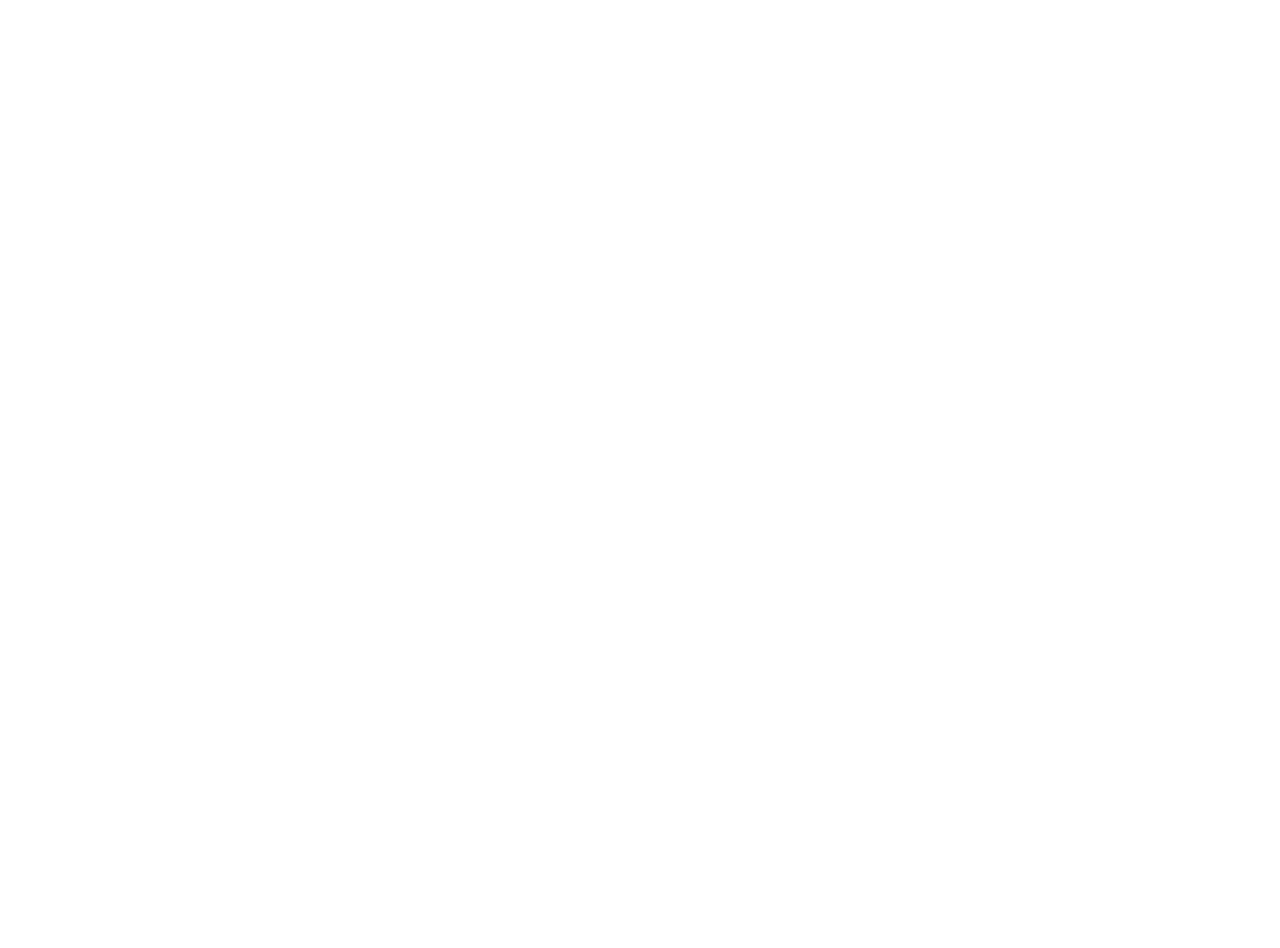
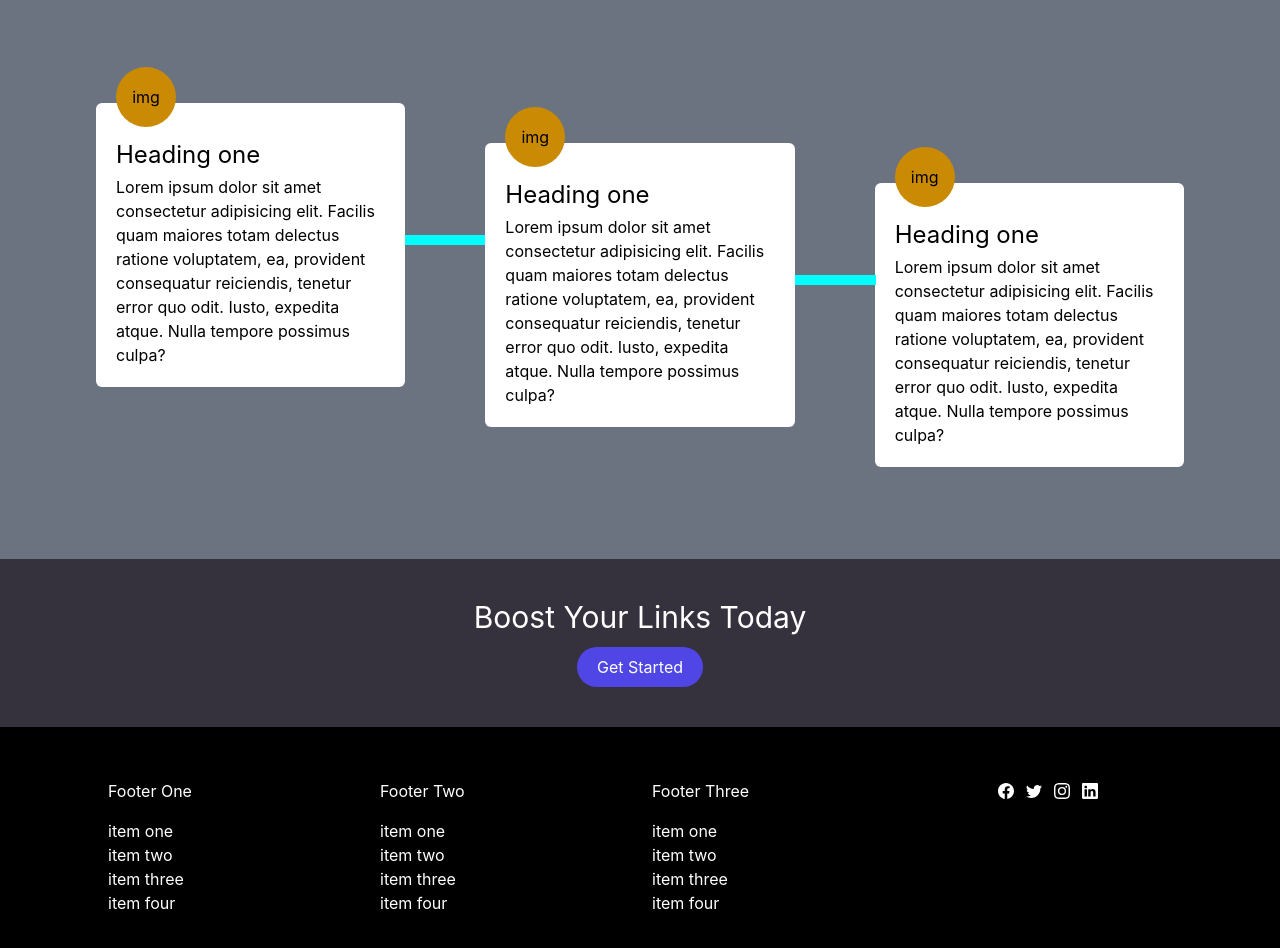
Before and after one commit to Mohimenol-Islam-Munna/URL_SHORTENING, a React (Create React App) app: page / in a window 1280 px wide. Shown: the part 880-1828 px from the top of the page. Before the commit the page ends 800 px from the top, so only its background shows below. Built offline with nearby package versions, Linux system fonts and the light colour scheme.

Commit message:
design and functionality completed

```diff
--- a/src/App.css
+++ b/src/App.css
@@ -3,3 +3,20 @@
   padding: 0;
   box-sizing: border-box;
 }
+
+.connector {
+  position: relative;
+  z-index: 1;
+}
+
+.connector::before {
+  content: "";
+  display: flex;
+  position: absolute;
+  top: calc(50% - 10px);
+  left: 100%;
+  width: 81px;
+  height: 10px;
+  z-index: -1;
+  background-color: cyan;
+}
--- a/src/App.js
+++ b/src/App.js
@@ -17,7 +17,7 @@
         <Hero />
       </div>
       <div className="bg-gray-500">
-        <div className="w-[85%] mx-auto">
+        <div className="w-[85%] mx-auto py-1">
           <Shortening />
           <AdvanceStates />
         </div>
--- a/src/components/AdvanceStates.js
+++ b/src/components/AdvanceStates.js
@@ -1,10 +1,66 @@
 import React from "react";
+import "../App.css";
 
 const AdvanceStates = () => {
   return (
     <>
-      <div className="border border-indigo-500 p-4 bg-green-500">
-        AdvanceStates
+      <div className="my-40 sm:mt-16 sm:mb-32">
+        <h2 className="mt-10 text-4xl text-center">Advance States</h2>
+        <p className="mb-14 p-5 text-center md:px-32">
+          Lorem ipsum dolor, sit amet consectetur adipisicing elit. Vero quos
+          sapiente accusantium quidem magni, officia ullam veniam, maiores
+          ratione dolore neque id nulla nisi explicabo excepturi quaerat
+          veritatis odio autem.
+        </p>
+
+        <div className="mt-10 sm:py-10 flex flex-col sm:flex-row sm:justify-between sm:gap-20">
+          {/* div 1  */}
+          <div className="p-5 bg-white basis-4/12 connector rounded-md before:!hidden sm:before:!flex">
+            <div>
+              <div className="w-[60px] h-[60px] flex justify-center items-center bg-yellow-600 rounded-full -mt-14">
+                {" "}
+                img{" "}
+              </div>
+            </div>
+            <h2 className="text-2xl mt-3">Heading one</h2>
+            <p className="text-md mt-1">
+              Lorem ipsum dolor sit amet consectetur adipisicing elit. Facilis
+              quam maiores totam delectus ratione voluptatem, ea, provident
+              consequatur reiciendis, tenetur error quo odit. Iusto, expedita
+              atque. Nulla tempore possimus culpa?
+            </p>
+          </div>
+          <div className="p-5 bg-white basis-4/12 connector rounded-md relative top-10 before:!hidden sm:before:!flex">
+            <div>
+              <div className="w-[60px] h-[60px] flex justify-center items-center bg-yellow-600 rounded-full -mt-14">
+                {" "}
+                img{" "}
+              </div>
+            </div>
+            <h2 className="text-2xl mt-3">Heading one</h2>
+            <p className="text-md mt-1">
+              Lorem ipsum dolor sit amet consectetur adipisicing elit. Facilis
+              quam maiores totam delectus ratione voluptatem, ea, provident
+              consequatur reiciendis, tenetur error quo odit. Iusto, expedita
+              atque. Nulla tempore possimus culpa?
+            </p>
+          </div>
+          <div className="p-5 bg-white basis-4/12 rounded-md relative top-20">
+            <div>
+              <div className="w-[60px] h-[60px] flex justify-center items-center bg-yellow-600 rounded-full -mt-14">
+                {" "}
+                img{" "}
+              </div>
+            </div>
+            <h2 className="text-2xl mt-3">Heading one</h2>
+            <p className="text-md mt-1">
+              Lorem ipsum dolor sit amet consectetur adipisicing elit. Facilis
+              quam maiores totam delectus ratione voluptatem, ea, provident
+              consequatur reiciendis, tenetur error quo odit. Iusto, expedita
+              atque. Nulla tempore possimus culpa?
+            </p>
+          </div>
+        </div>
       </div>{" "}
     </>
   );
--- a/src/components/Boost.js
+++ b/src/components/Boost.js
@@ -1,9 +1,18 @@
-import React from 'react'
+import React from "react";
 
-const Boost=()=> {
+const Boost = () => {
   return (
-    <div className='bg-blue-300'>Boost</div>
-  )
-}
+    <div className="bg-[#35323E] p-10 text-center">
+      <div className="w-[85%] mx-auto ">
+        <h2 className="text-3xl text-white">Boost Your Links Today</h2>
+        <div className="mt-3">
+          <button className="bg-indigo-600 px-5 py-2 rounded-full text-white">
+            Get Started
+          </button>
+        </div>
+      </div>
+    </div>
+  );
+};
 
 export default Boost;
--- a/src/components/Footer.js
+++ b/src/components/Footer.js
@@ -1,9 +1,59 @@
-import React from 'react'
+import React from "react";
+import { BsFacebook, BsTwitter, BsInstagram , BsLinkedin} from "react-icons/bs";
 
 const Footer = () => {
   return (
-    <div>Footer</div>
-  )
-}
+    <div className="bg-[black] py-10">
+      <div className="w-[85%] mx-auto flex flex-col sm:flex-row">
+        <div className="basis-3/12 p-3">
+          <h2 className="text-white text-center sm:text-left">Footer One</h2>
+          <ul className="mt-4 text-white text-center sm:text-left">
+            <li>item one</li>
+            <li>item two</li>
+            <li>item three</li>
+            <li>item four</li>
+          </ul>
+        </div>
+        <div className="basis-3/12 p-3">
+          <h2 className="text-white text-center sm:text-left">Footer Two</h2>
+          <ul className="mt-4 text-white text-center sm:text-left">
+            <li>item one</li>
+            <li>item two</li>
+            <li>item three</li>
+            <li>item four</li>
+          </ul>
+        </div>
+        <div className="basis-3/12 p-3">
+          <h2 className="text-white text-center sm:text-left">Footer Three</h2>
+          <ul className="mt-4 text-white text-center sm:text-left">
+            <li>item one</li>
+            <li>item two</li>
+            <li>item three</li>
+            <li>item four</li>
+          </ul>
+        </div>
+        <div className="basis-3/12 p-3">
+          <ul className="flex gap-3 mt-1 text-white justify-center itams-center">
+            <li>
+              <BsFacebook />
+            </li>
+            <li>
+              {" "}
+              <BsTwitter />
+            </li>
+            <li>
+              {" "}
+              <BsInstagram />
+            </li>
+            <li>
+              {" "}
+              <BsLinkedin />
+            </li>
+          </ul>
+        </div>
+      </div>
+    </div>
+  );
+};
 
-export default Footer
+export default Footer;
```
